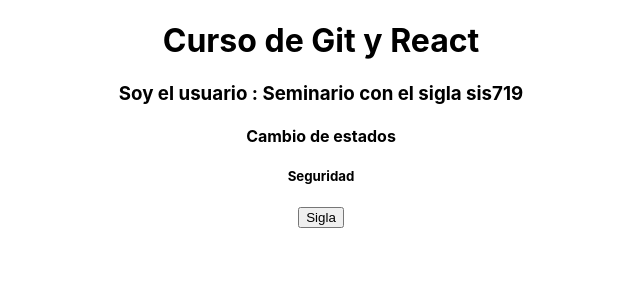
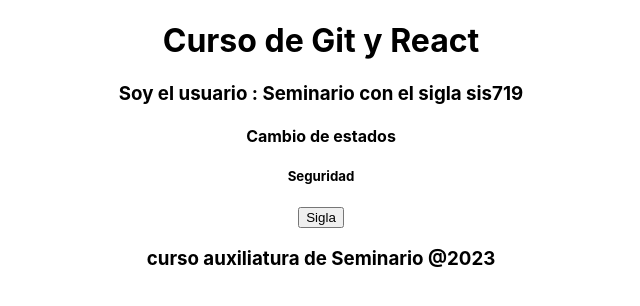
Before and after one commit to olmedo90/Avances_Aux_Sis719, a React (Create React App) app: page / in a window 1280 px wide. Shown: the top 306 px of the page, without its empty margins (319-959 px from the left). Built offline with nearby package versions, Linux system fonts and the light colour scheme.

Commit message:
aportando con el pie de pagina

```diff
--- a/src/App.js
+++ b/src/App.js
@@ -12,6 +12,10 @@
       <h1> Curso de Git y React</h1>
       <Usuario usuario={user}/>
       <CustomHoook/>
+
+      <footer>
+        <h3>curso auxiliatura de Seminario @2023</h3>
+      </footer>
     </div>
   );
 }
```
